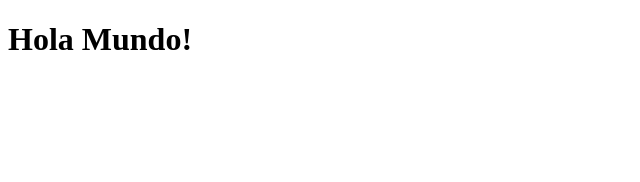
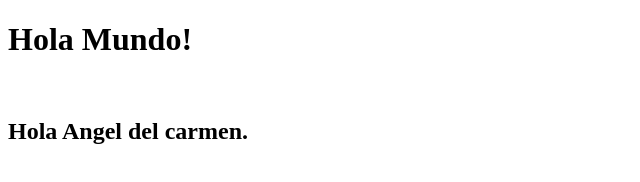
Before and after one commit to robleSniper/testBedu, a plain HTML site: page index.html in a window 1280 px wide. Shown: the whole page, without its empty margins (0-640 px from the left). Drawn offline with Linux system fonts and the light colour scheme.

Commit message:
se agrego la linea de saludo a angel

```diff
--- a/index.html
+++ b/index.html
@@ -8,5 +8,7 @@
     </head>
     <body>
         <h1>Hola Mundo!</h1>
+        <br>
+        <h2>Hola Angel del carmen.</h2>
     </body>
 </html>
```
